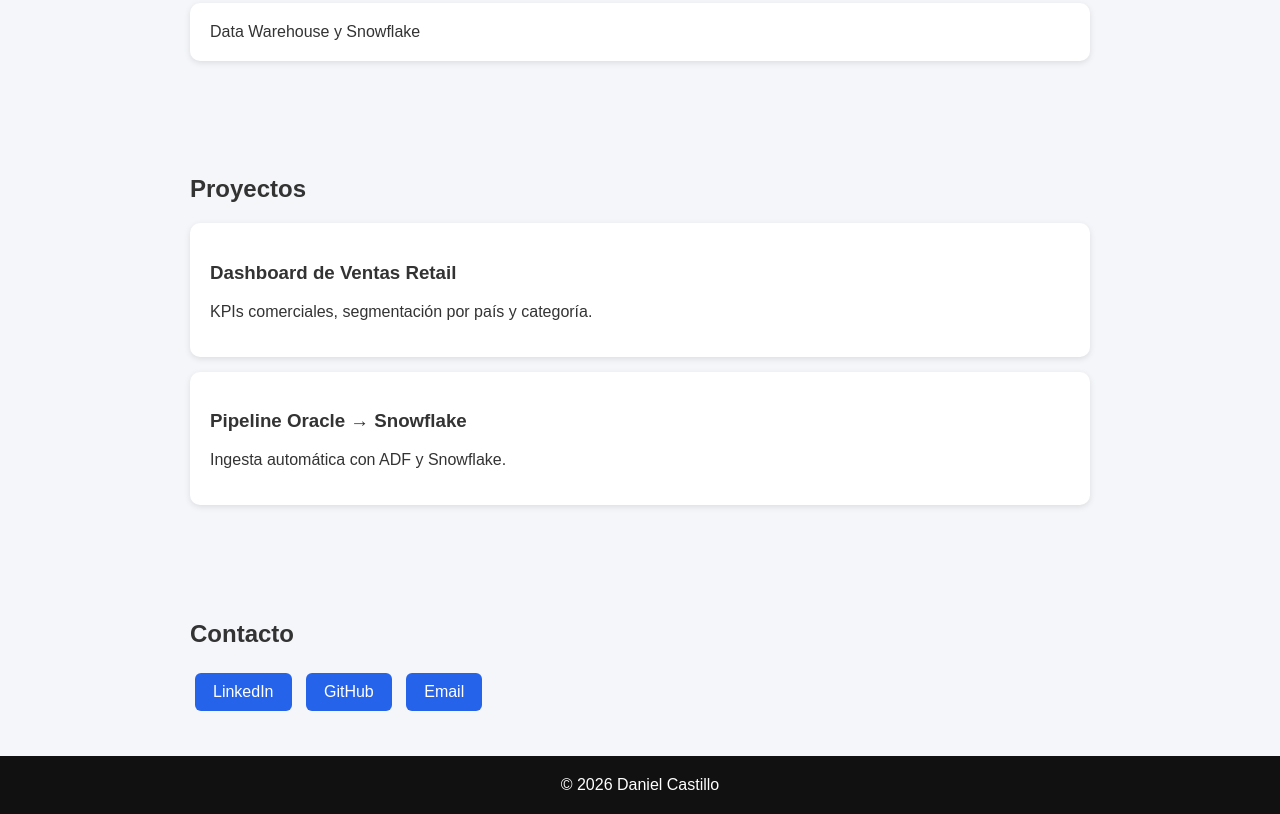
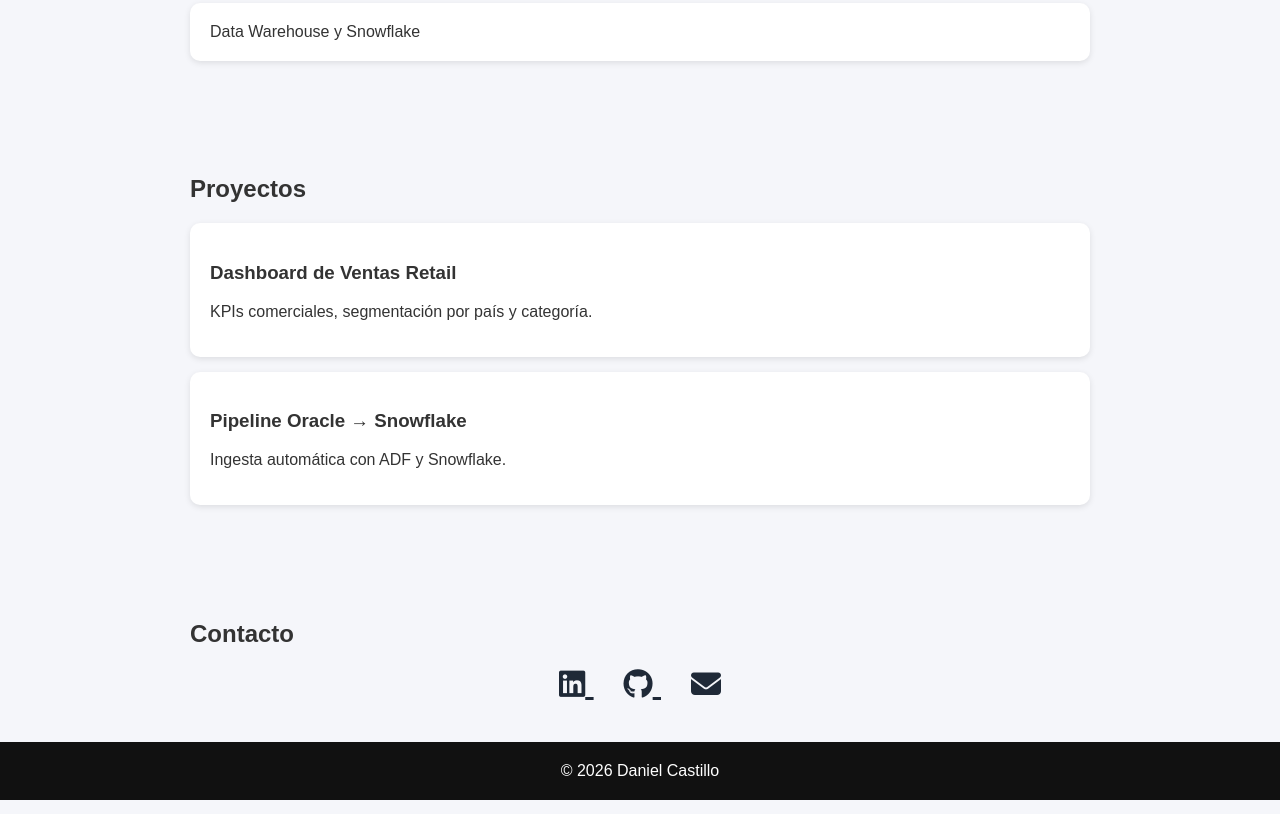
Before and after one commit to dancassan/mypage, a plain HTML site: page index.html in a window 1280 px wide. Shown: the part 685-1499 px from the top of the page. Drawn offline with Linux system fonts and the light colour scheme.

Commit message:
Update index.html

```diff
--- a/index.html
+++ b/index.html
@@ -3,6 +3,9 @@
 <head>
   <meta charset="UTF-8" />
   <title>Daniel Castillo | Business Analytics</title>
+
+  <link rel="stylesheet" href="https://cdnjs.cloudflare.com/ajax/libs/font-awesome/6.5.0/css/all.min.css">
+
   <style>
     body {
       font-family: Arial, sans-serif;
@@ -46,6 +49,22 @@
     .btn:hover {
       background: #1d4ed8;
     }
+    .social-icons {
+      text-align: center;
+      margin-top: 20px;
+    }
+
+    .social-icons a {
+      font-size: 30px;
+      margin: 0 15px;
+      color: #1f2937;
+      transition: 0.3s;
+    }
+
+    .social-icons a:hover {
+      color: #2563eb;
+      transform: scale(1.2);
+    }
   </style>
 </head>
 <body>
@@ -84,10 +103,20 @@
 
 <section>
   <h2>Contacto</h2>
-  <div>
-    <a class="btn" href="https://www.linkedin.com/in/dancassan/" target="_blank">LinkedIn</a>
-    <a class="btn" href="https://github.com/dancassan" target="_blank">GitHub</a>
-    <a class="btn" href="mailto:daniel.castillosa@gmail.com">Email</a>
+  <div class="social-icons">
+
+    <a href="https://www.linkedin.com/in/dancassan/" target="_blank">
+      <i class="fab fa-linkedin"></i>
+    </a>
+
+    <a href="https://github.com/dancassan" target="_blank">
+      <i class="fab fa-github"></i>
+    </a>
+
+    <a href="mailto:daniel.castillosa@gmail.com">
+      <i class="fas fa-envelope"></i>
+    </a>
+
   </div>
 </section>
 
```
